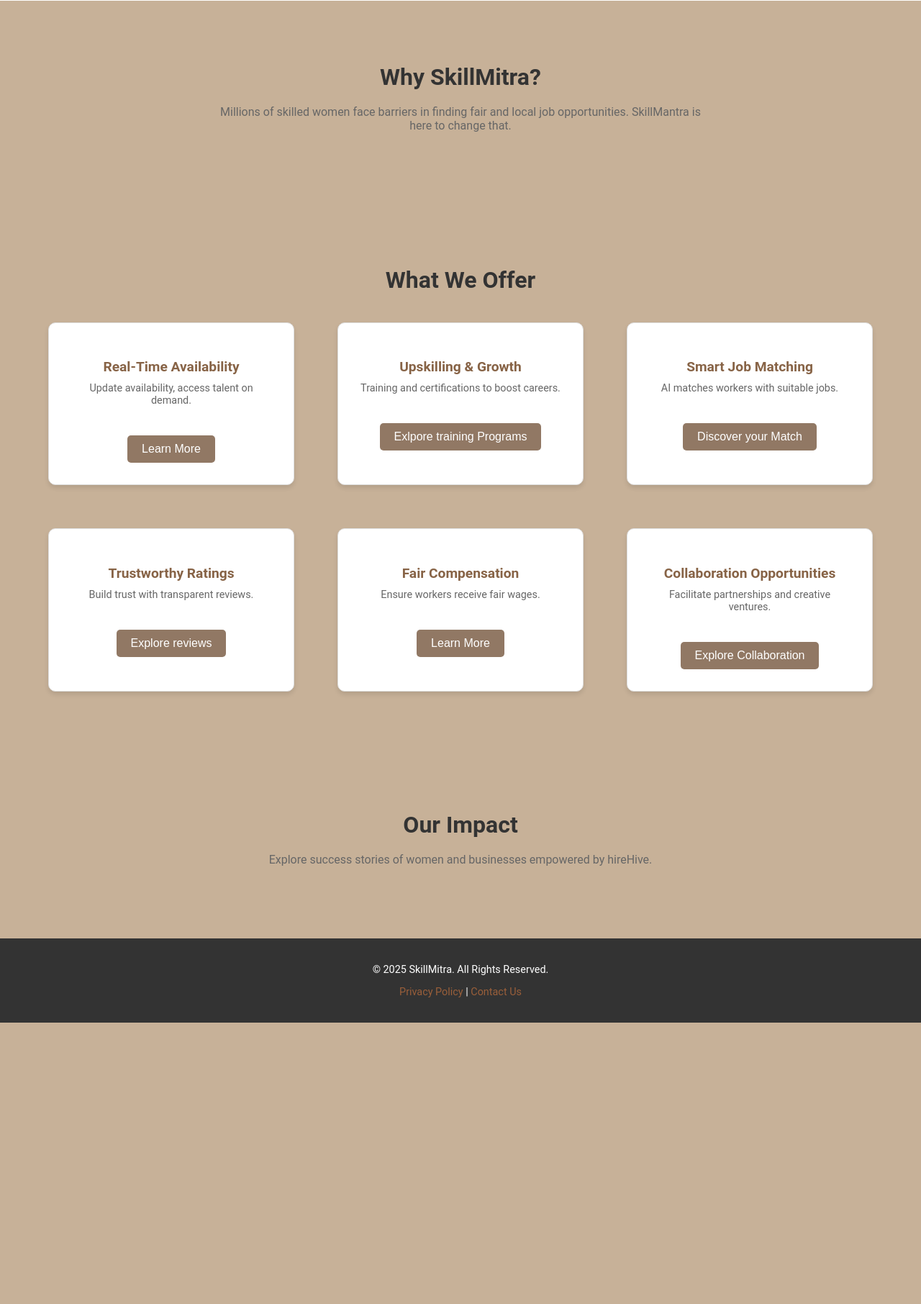
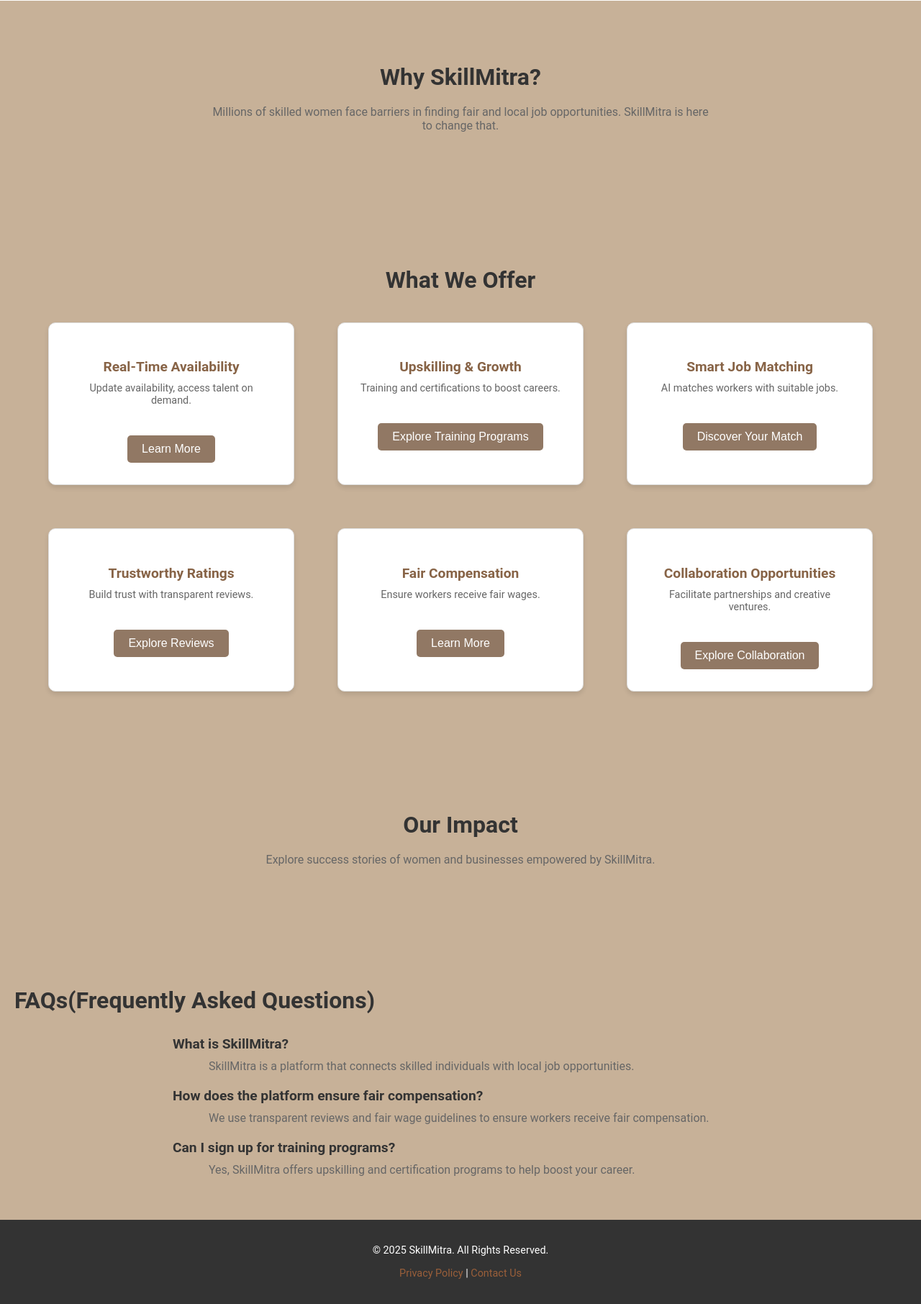
Before and after one commit to kanushkajoshi/SkillMitra, a PHP site: page / in a window 1280 px wide. Shown: the part 556-2368 px from the top of the page at 72% size. Before the commit the page ends 1977 px from the top, so only its background shows below. Run offline with PHP 8.4, Linux system fonts and the light colour scheme.

Commit message:
update faqs

```diff
--- a/index.html
+++ b/index.html
@@ -4,9 +4,7 @@
     <meta charset="UTF-8">
     <meta name="viewport" content="width=device-width, initial-scale=1.0">
     <title>SkillMitra - Empowering People, One Skill at a Time</title>
-        <link rel="icon" href="skillmitralogo.png" type="image/x-icon">
-
-
+    <link rel="icon" href="skillmitralogo.png" type="image/x-icon">
     <link rel="stylesheet" href="styles.css">
 </head>
 <body>
@@ -24,19 +22,18 @@
         </nav>
     </header>
 
-
     <div class="hero">
         <h1>Connecting Skilled People to Safe and Local Job Opportunities</h1>
         <p>Bridging the gap between talent and opportunities in underserved communities.</p>
         <div class="cta-buttons">
-            <button>Sign Up as a Worker</button>
-            <button>Hire Verified Talent</button>
+            <button class="cta-btn">Sign Up as a Worker</button>
+            <button class="cta-btn">Hire Verified Talent</button>
         </div>
     </div>
 
     <section id="about">
         <h2>Why SkillMitra?</h2>
-        <p>Millions of skilled women face barriers in finding fair and local job opportunities. SkillMantra is here to change that.</p>
+        <p>Millions of skilled women face barriers in finding fair and local job opportunities. SkillMitra is here to change that.</p>
     </section>
 
     <section id="features">
@@ -50,17 +47,17 @@
             <div class="feature">
                 <h3>Upskilling & Growth</h3>
                 <p>Training and certifications to boost careers.</p>
-                <button class="feature-btn">Exlpore training Programs</button>
+                <button class="feature-btn">Explore Training Programs</button>
             </div>
             <div class="feature">
                 <h3>Smart Job Matching</h3>
                 <p>AI matches workers with suitable jobs.</p>
-                <button class="feature-btn">Discover your Match</button>
+                <button class="feature-btn">Discover Your Match</button>
             </div>
             <div class="feature">
                 <h3>Trustworthy Ratings</h3>
                 <p>Build trust with transparent reviews.</p>
-                <button class="feature-btn">Explore reviews</button>
+                <button class="feature-btn">Explore Reviews</button>
             </div>
             <div class="feature">
                 <h3>Fair Compensation</h3>
@@ -77,8 +74,24 @@
 
     <section id="stories">
         <h2>Our Impact</h2>
-        <p>Explore success stories of women and businesses empowered by hireHive.</p>
+        <p>Explore success stories of women and businesses empowered by SkillMitra.</p>
     </section>
+
+    <section id="faq">
+        <h2>FAQs(Frequently Asked Questions)</h2>
+        <div class="faq-container">
+            <h3>What is SkillMitra?</h3>
+            <p>SkillMitra is a platform that connects skilled individuals with local job opportunities.</p>
+
+            <h3>How does the platform ensure fair compensation?</h3>
+            <p>We use transparent reviews and fair wage guidelines to ensure workers receive fair compensation.</p>
+
+            <h3>Can I sign up for training programs?</h3>
+            <p>Yes, SkillMitra offers upskilling and certification programs to help boost your career.</p>
+        </div>
+    </section>
+
+
 
     <footer>
         <p>&copy; 2025 SkillMitra. All Rights Reserved.</p>
--- a/styles.css
+++ b/styles.css
@@ -192,3 +192,32 @@
 .feature-btn:active {
     transform: scale(0.95); /* Slight shrink on click */
 }
+/* FAQ Section */
+#faq {
+    text-align: left; /* Keep the section itself centered */
+    padding: 40px 20px;
+}
+
+#faq h2 {
+    text-align: left; /* Keep FAQ title centered */
+    margin-bottom: 30px;
+}
+
+.faq-container {
+    max-width: 800px; /* Optional: limit the width for better readability */
+    margin: 0 auto; /* Center the container */
+}
+
+.faq-container h3 {
+    text-align: left; /* Left-align only the questions */
+    font-size: 1.2rem;
+    color: #333;
+    margin-bottom: 10px;
+}
+
+.faq-container p {
+    text-align: left; /* Keep the answers centered */
+    font-size: 1rem;
+    color: #666;
+    margin-bottom: 20px;
+}
```
Also changed, not shown: images/57308ee3-d3d5-4ef4-a716-5f973422eb44.jpg (renamed from 57308ee3-d3d5-4ef4-a716-5f973422eb44.jpg), images/715e8369-c5e0-4ae2-a8e0-e65afa426fd1.jpg (renamed from 715e8369-c5e0-4ae2-a8e0-e65afa426fd1.jpg), images/craftperson.jpeg (renamed from craftperson.jpeg), images/embroidary.webp (renamed from embroidary.webp), images/jacket.jpeg (renamed from jacket.jpeg), images/portrait-indian-male-staff-worker-engineer-supervisor-safety-suit-work-factory-warehouse-270340833.webp (renamed from portrait-indian-male-staff-worker-engineer-supervisor-safety-suit-work-factory-warehouse-270340833.webp), images/tailor.jpeg (renamed from tailor.jpeg), images/worldmapsatellite.jpg (renamed from worldmapsatellite.jpg).
